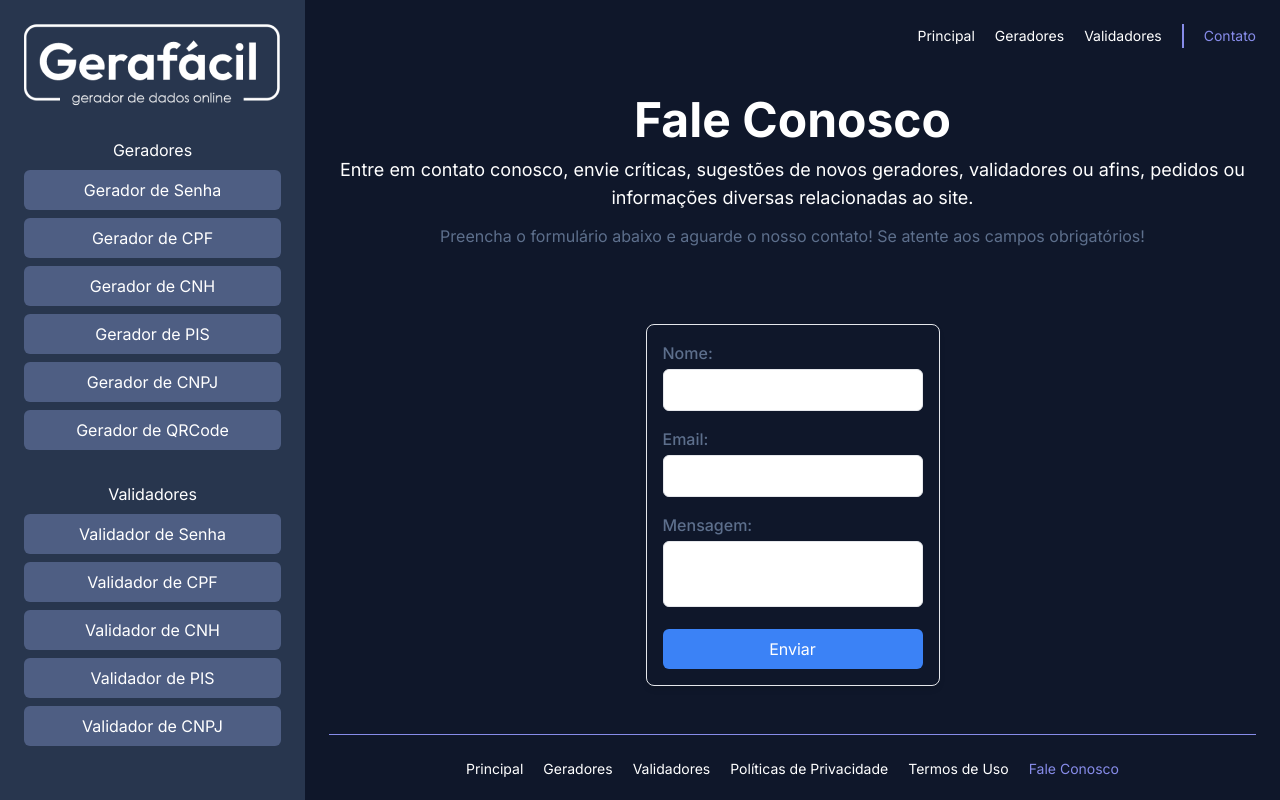
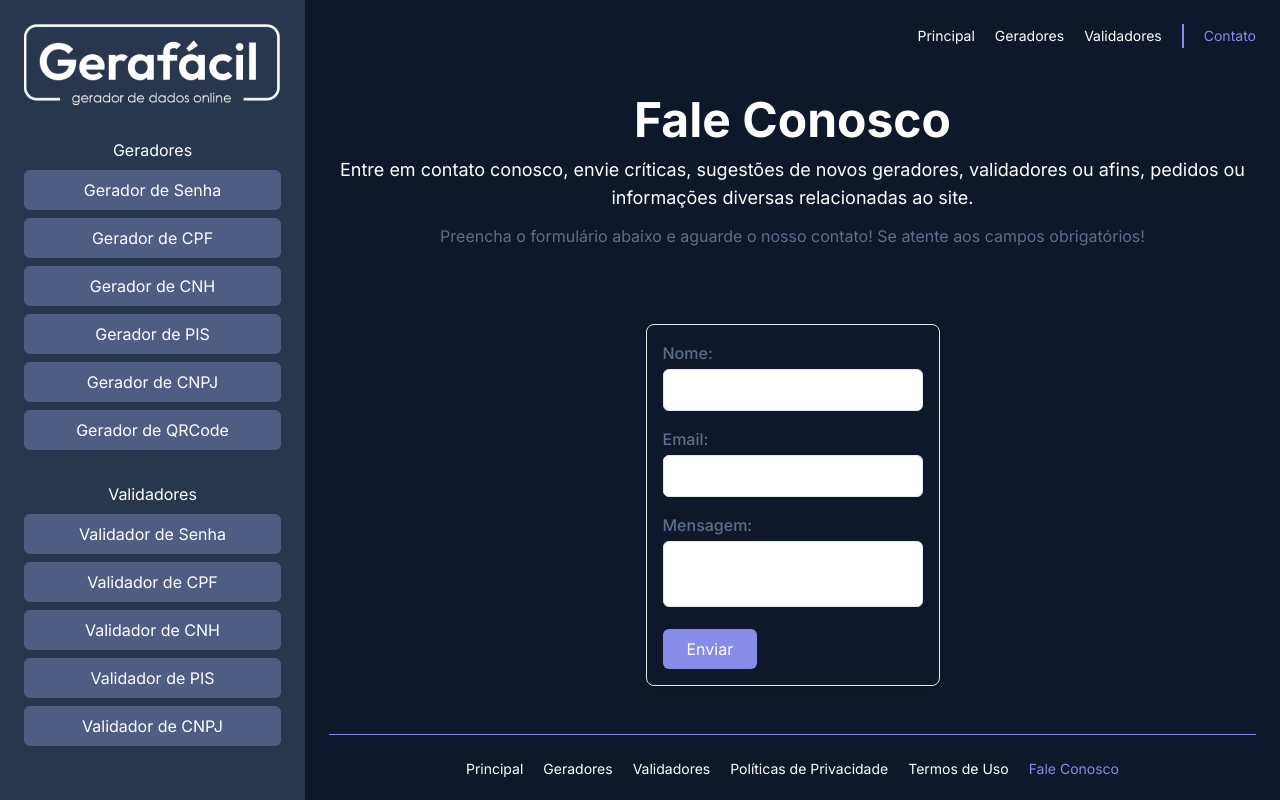
Before and after one commit to awa-minds/gera-facil, a Next.js app: page /contato in a window 1280 px wide. Built offline with nearby package versions, Linux system fonts and the light colour scheme.

Commit message:
test: ajuste do botão de contato
ajuste do botão de contato

```diff
--- a/src/app/contato/Contact.tsx
+++ b/src/app/contato/Contact.tsx
@@ -80,7 +80,7 @@ export const Contact = () => {
       </div>
       <button
         type="submit"
-        className="w-full rounded-md bg-blue-500 px-4 py-2 text-white hover:bg-blue-600"
+        className="rounded-md bg-awa-100 px-6 py-2 text-white transition-colors hover:bg-awa-300"
       >
         Enviar
       </button>
```
